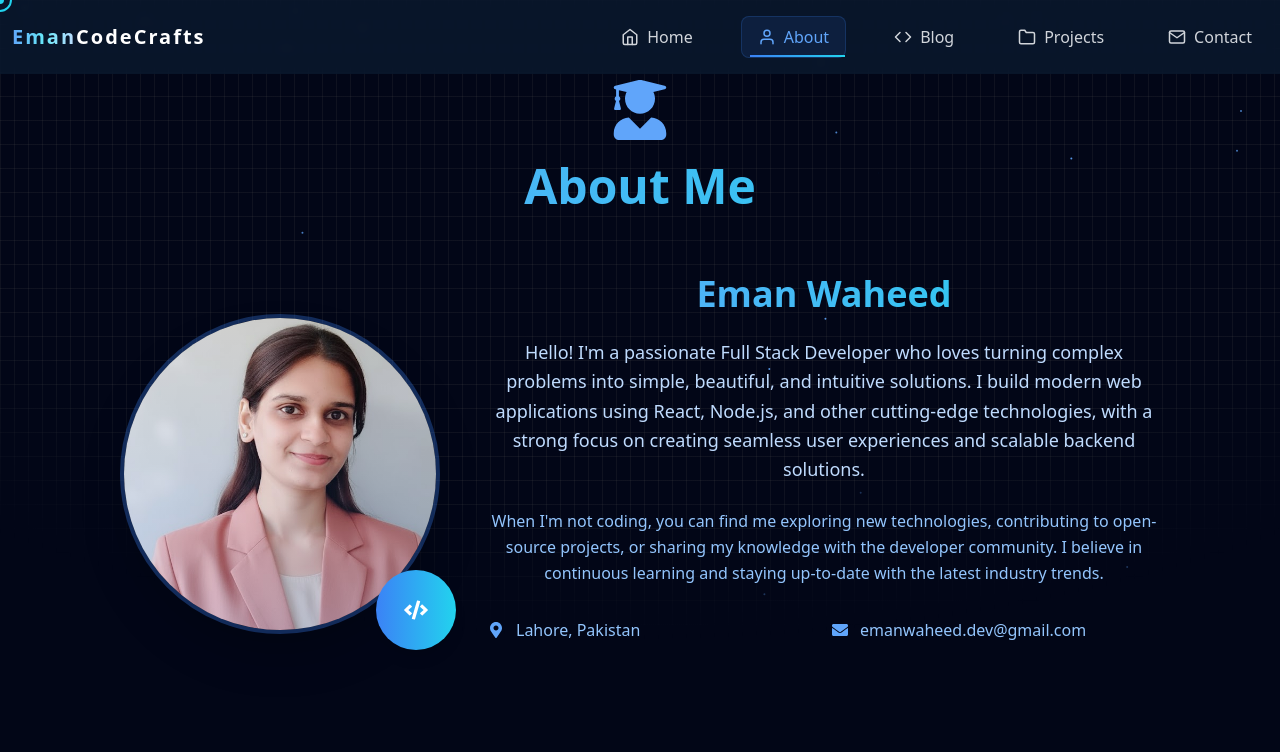
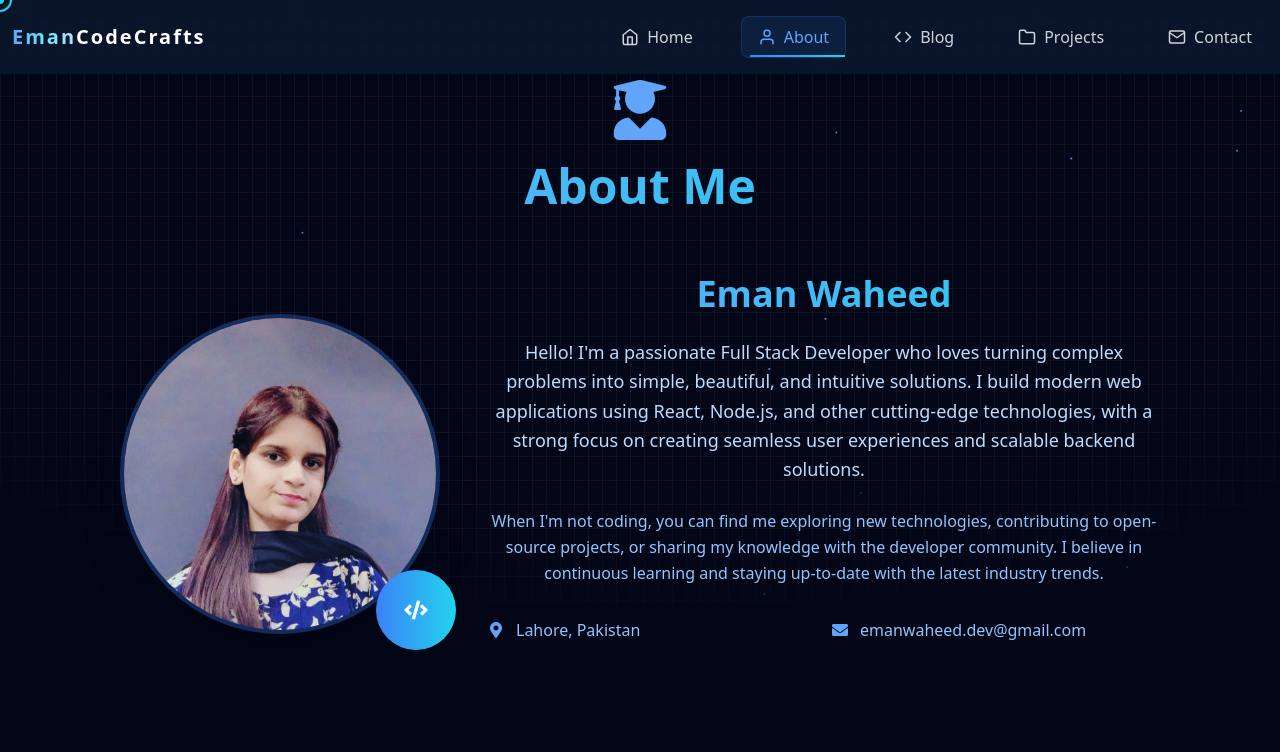
Before and after one commit to eman-projectspace/react-portfolio, a React (Create React App) app: page /about in a window 1280 px wide. Shown: the top 752 px of the page. Built offline with nearby package versions, Linux system fonts and the light colour scheme.

Commit message:
Updated profile pic

```diff
--- a/src/pages/About.js
+++ b/src/pages/About.js
@@ -62,9 +62,9 @@ const About = () => {
           >
             <div className="relative w-80 h-80 rounded-full overflow-hidden border-4 border-blue-500/30 shadow-2xl">
               <img
-                src="/Eman.jpg"
+                src="/Eman.jpeg"
                 alt="Eman Waheed"
-                className="w-full h-full object-top object-cover"
+                className="w-full h-full object-center object-cover"
               />
               <div className="absolute inset-0 bg-gradient-to-t from-blue-500/20 to-transparent" />
             </div>
```
Also changed, not shown: public/Eman.jpeg (added), public/WhatsApp Image 2026-01-31 at 3.29.07 PM.jpeg (added).
